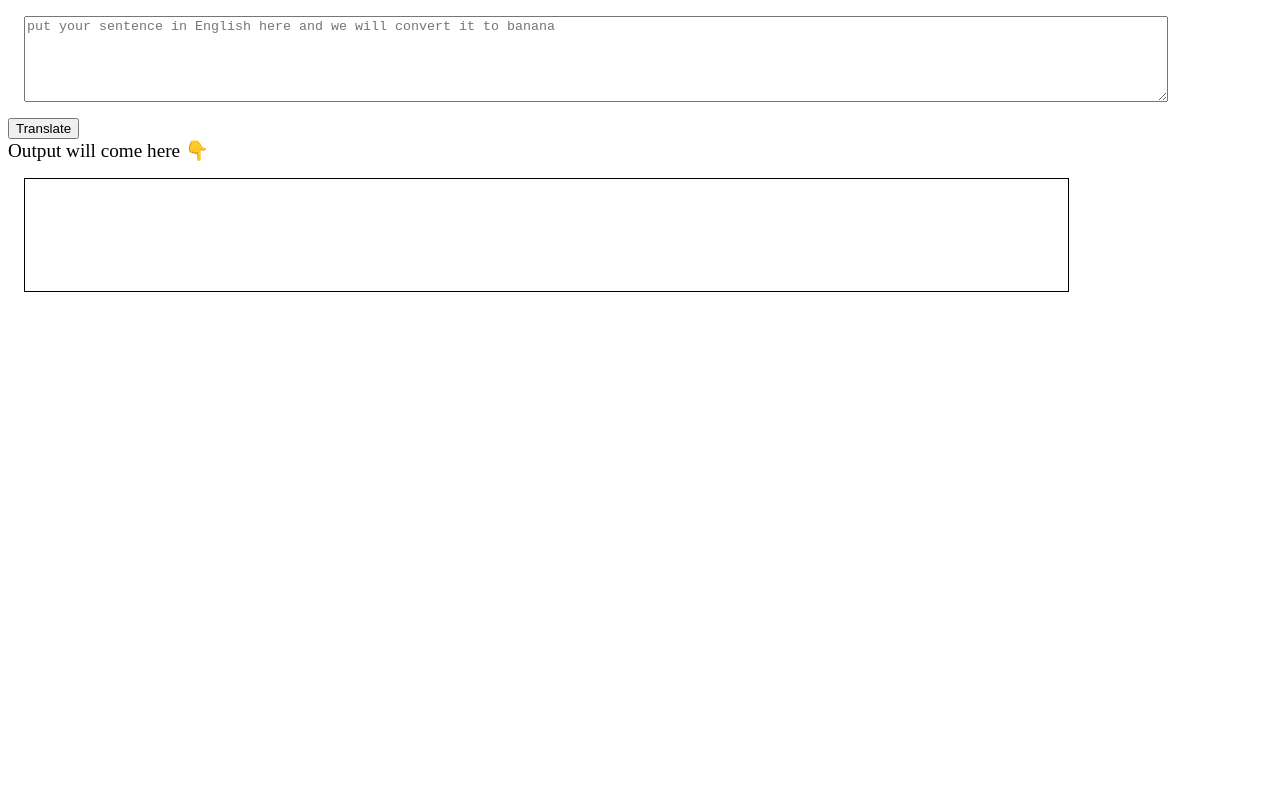
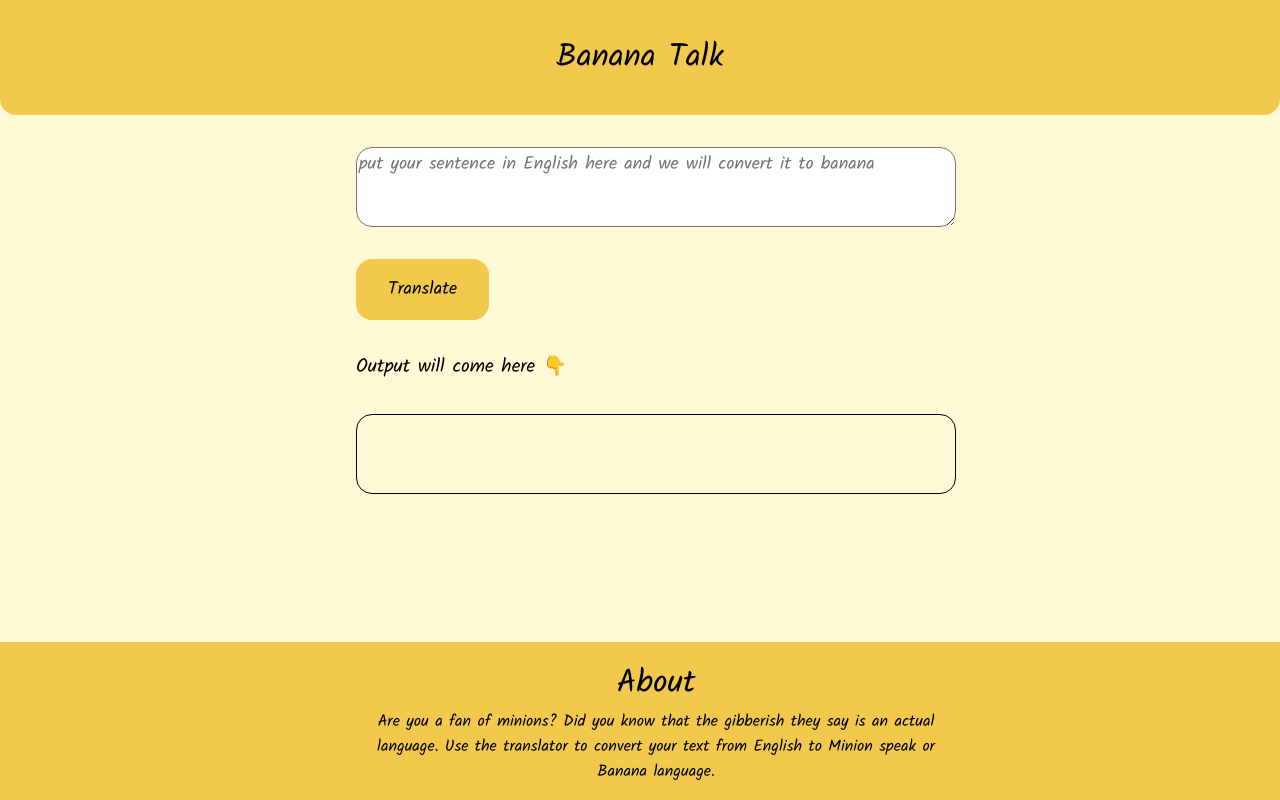
Before and after one commit to kunal-jain-5/banana-translate, a plain HTML site: page index.html in a window 1280 px wide. Drawn offline with Linux system fonts and the light colour scheme.

Commit message:
Updated the design

```diff
--- a/index.html
+++ b/index.html
@@ -6,33 +6,26 @@
     <meta http-equiv="X-UA-Compatible" content="IE=edge">
     <meta name="viewport" content="width=device-width, initial-scale=1.0">
     <title>Banana Speak</title>
-    <style>
-        textarea {
-            width: 90%;
-            height: 10vh;
-            display: block;
-            margin: 1rem;
-        }
-
-        #output {
-            border: 1px solid black;
-            height: 10vh;
-            width: 80%;
-            margin: 1rem;
-            padding: 1rem;
-        }
-    </style>
+    <link rel="stylesheet" href="style.css">
 </head>
 
-<body>
+<body style="background-color: #FFF9D6;">
+    <nav>
+        <div style="font-size: 2rem; padding: 1rem;">Banana Talk</div>
+    </nav>
+    <main>
     <textarea id="txt-input"
         placeholder="put your sentence in English here and we will convert it to banana"></textarea>
     <button id="btn-translate">Translate</button>
 
-    <div style="font-size: larger;"> Output will come here 👇</div>
-    <div id="output"></div>
-    <script src="app.js" type="text/javascript"></script>
-
+    <div style="font-size: larger; padding: 1rem;"> Output will come here 👇</div>
+    <div id="output" style="padding: 1rem; font-size: larger;"></div>
+    </main>
+    <footer>
+        <div style="font-size: 2rem;">About</div>
+        <p>Are you a fan of minions? Did you know that the gibberish they say is an actual language. Use the translator
+            to convert your text from English to Minion speak or Banana language.</p>
+    </footer>
 
     <script src="app.js" type="text/javascript"></script>
 </body>
--- /dev/null
+++ b/style.css
@@ -0,0 +1,61 @@
+@import url('https://fonts.googleapis.com/css2?family=Kalam&display=swap');
+
+:root{
+    --primary: #F2C94C;
+}
+body{
+    margin: 0;
+    font-family: 'Kalam',cursive;
+}
+textarea {
+    box-sizing: border-box;
+    width: 100%;
+    height: 10vh;
+    display: block;
+    margin: 1rem;
+    font-size: large;
+    font-family: inherit;
+    border-radius: 1rem;
+}
+main{
+    margin: auto;
+    padding: 1rem;
+    max-width: 600px;
+}
+button{
+    background-color: var(--primary);
+    border: none;
+    margin: 1rem;
+    padding: 1rem 2rem;
+    font-family: inherit;
+    font-size: large;
+    border-radius: 1rem;
+}
+
+#output {
+    box-sizing: border-box;
+    border: 1px solid black;
+    height: 10vh;
+    width: 100%;
+    margin: 1rem;
+    border-radius: 1rem;
+}
+nav{
+    background-color: var(--primary);
+    text-align: center;
+    padding: 1rem;
+    border-bottom-left-radius: 1rem;
+    border-bottom-right-radius: 1rem;
+}
+footer{
+    position: fixed;
+    text-align: center;
+    background-color: var(--primary);
+    width: 100%;
+    bottom: 0;
+    padding: 1rem;
+}
+footer p{
+    max-width: 600px;
+    margin: auto;
+}
```
